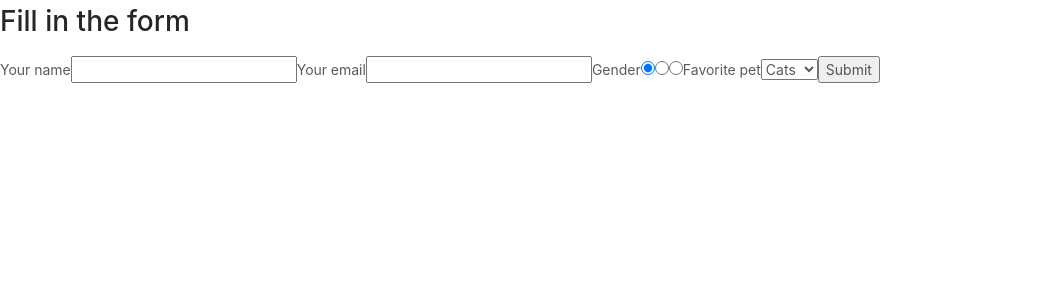
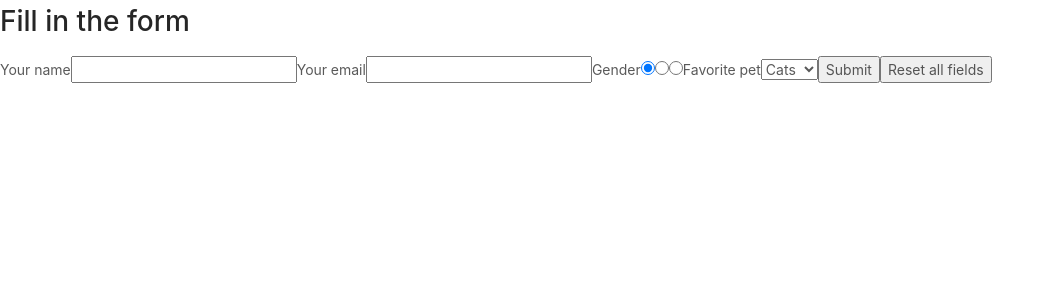
Before and after one commit to JasperStam/dare-it-form, a React (Create React App) app: page / in a window 1280 px wide. Shown: the top 300 px of the page, without its empty margins (0-1054 px from the left). Built offline with nearby package versions, Linux system fonts and the light colour scheme.

Commit message:
Add reset button

```diff
--- a/src/containers/Form.js
+++ b/src/containers/Form.js
@@ -2,11 +2,18 @@ import React, { Component } from 'react';
 import { Formik } from 'formik';
 
 export default class Form extends Component {
+    static initialValues = {
+        name: '',
+        email: '',
+        gender: 'male',
+        pet: 'cats',
+    };
     handleSubmit = (
         values,
         { setSubmitting, setErrors /* setValues and other goodies */ }
     ) => {
         console.log('submit', values);
+        setSubmitting(false);
     };
     validate = values => {
         let errors = {};
@@ -24,15 +31,13 @@ export default class Form extends Component {
         }
         return errors;
     };
+    handleReset = (e, resetFormik) => {
+        resetFormik({ name: '', email: '', gender: 'male', pet: 'cats' });
+    };
     render() {
         return (
             <Formik
-                initialValues={{
-                    name: '',
-                    email: '',
-                    gender: 'male',
-                    pet: 'cats',
-                }}
+                initialValues={Form.initialValues}
                 validate={this.validate}
                 onSubmit={this.handleSubmit}
                 render={({
@@ -43,6 +48,8 @@ export default class Form extends Component {
                     handleBlur,
                     handleSubmit,
                     isSubmitting,
+                    handleReset,
+                    resetForm: resetFormik,
                 }) => (
                     <form onSubmit={handleSubmit}>
                         <h1>Fill in the form</h1>
@@ -111,8 +118,17 @@ export default class Form extends Component {
                             </select>
                         </label>
                         {touched.pet && errors.pet && <div>{errors.pet}</div>}
+
                         <button type="submit" disabled={isSubmitting}>
                             Submit
+                        </button>
+                        <button
+                            type="text"
+                            onClick={e => {
+                                this.handleReset(e, resetFormik);
+                            }}
+                        >
+                            Reset all fields
                         </button>
                     </form>
                 )}
```
